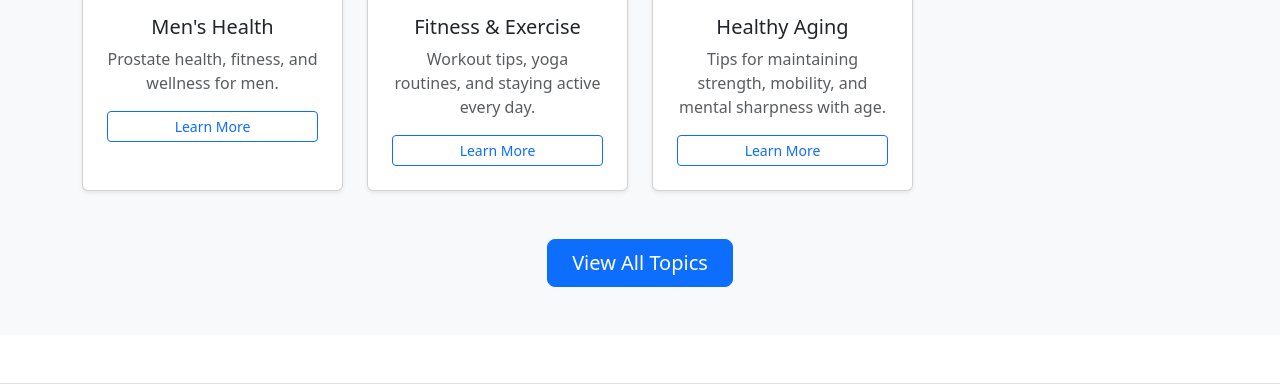
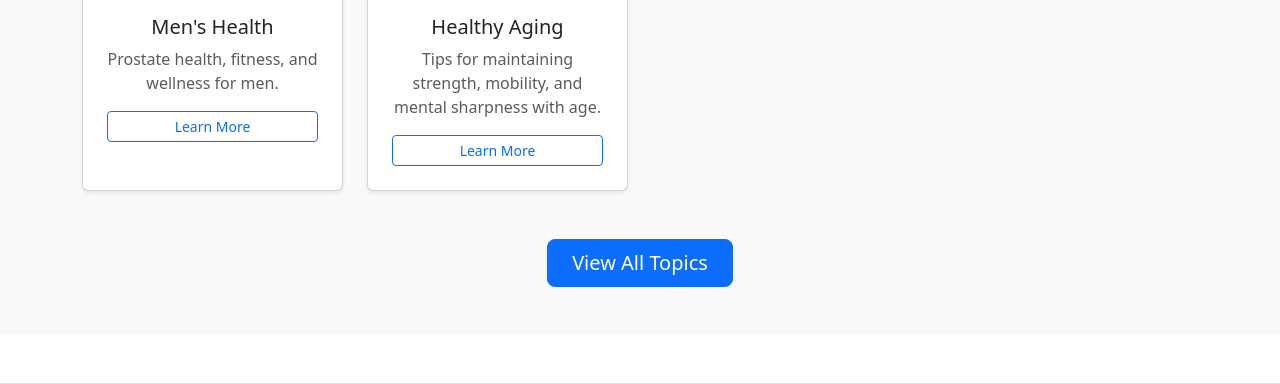
Before and after one commit to mahassantech/A-Collaborative-Platform-for-Public-Health-Stakeholders, a Django app: page /core/myhealth/ in a window 1280 px wide. Shown: the part 371-755 px from the top of the page. Run offline with Django 5.2, Linux system fonts and the light colour scheme.

Commit message:
health edit

```diff
--- a/core/templates/core/health.html
+++ b/core/templates/core/health.html
@@ -20,20 +20,6 @@
         </div>
       </div>
 
-
-
-      <!-- Fitness & Exercise -->
-      <div class="col-md-3">
-        <div class="card shadow-sm h-100 text-center p-4">
-          <img src="{% static 'images/fitness.jpg' %}" alt="Fitness" class="img-fluid rounded mb-3">
-          <h5 class="card-title">Fitness & Exercise</h5>
-          <p class="text-muted">Workout tips, yoga routines, and staying active every day.</p>
-          <a href="#" class="btn btn-outline-primary btn-sm">Learn More</a>
-        </div>
-      </div>
-
-
-
       <!-- Healthy Aging -->
       <div class="col-md-3">
         <div class="card shadow-sm h-100 text-center p-4">
```
